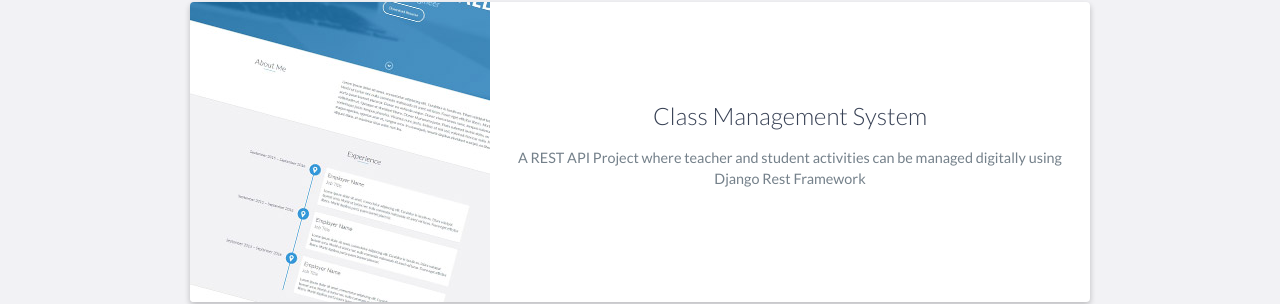
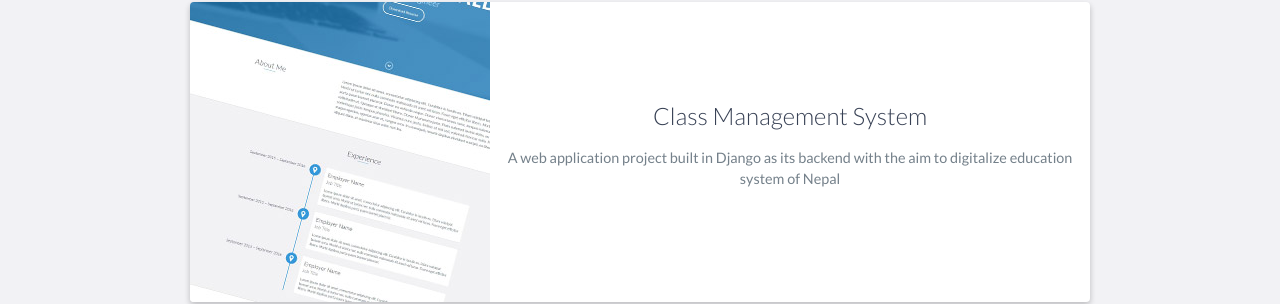
Before and after one commit to seemarai/seemarai.github.io, a website: page index.html in a window 1280 px wide. Shown: the part 2979-3283 px from the top of the page. Drawn offline with nearby package versions, Linux system fonts and the light colour scheme.

Commit message:
Update index.html

```diff
--- a/index.html
+++ b/index.html
@@ -186,7 +186,7 @@
                     <div class="project-info">
                         <h3>Class Management System</h3>
                         <p>
-                        A REST API Project where teacher and student activities can be managed digitally using Django Rest Framework
+                        A web application project built in Django as its backend with the aim to digitalize education system of Nepal
                         </p>
                     </div>
                     <!-- End .project-info -->
```
